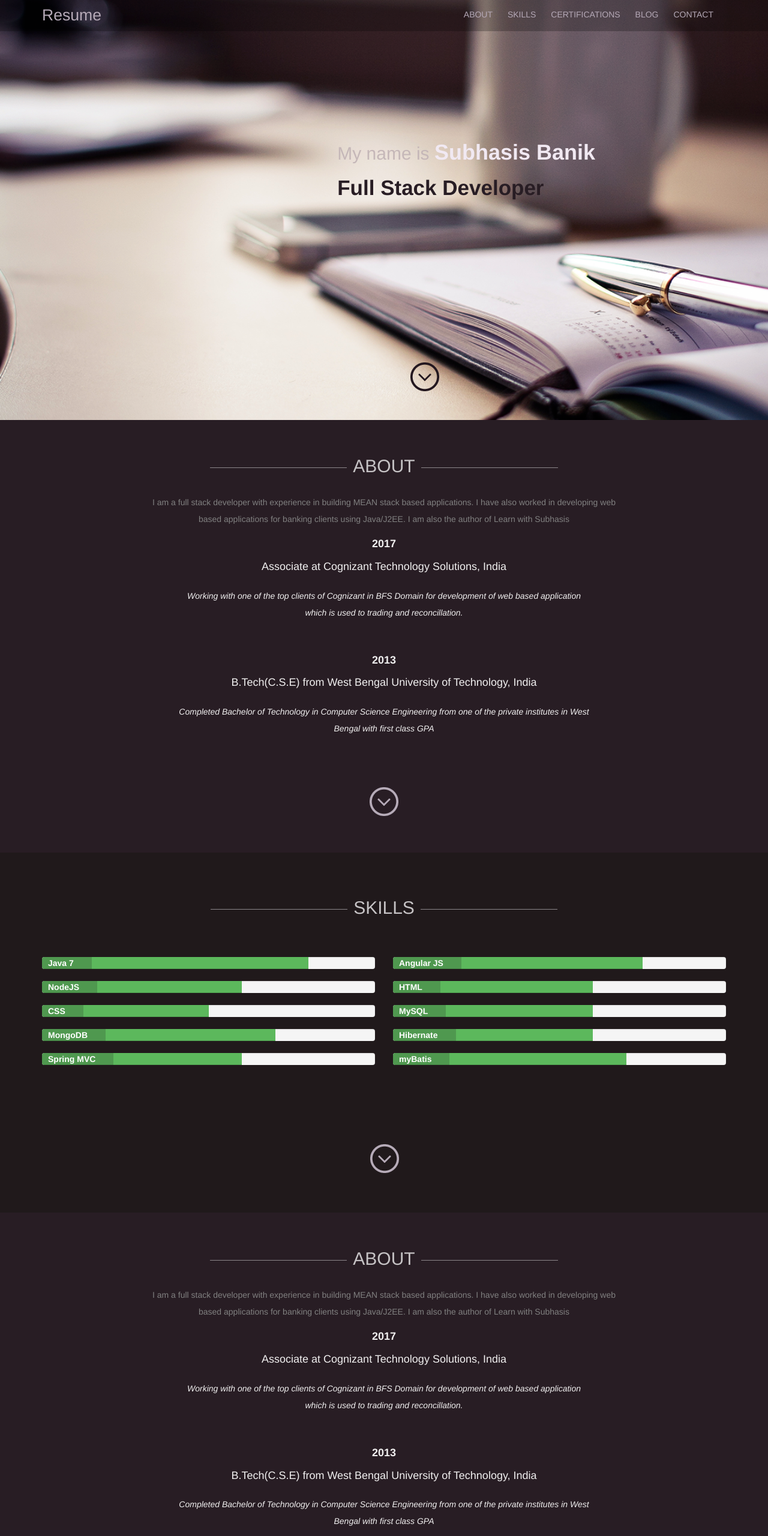
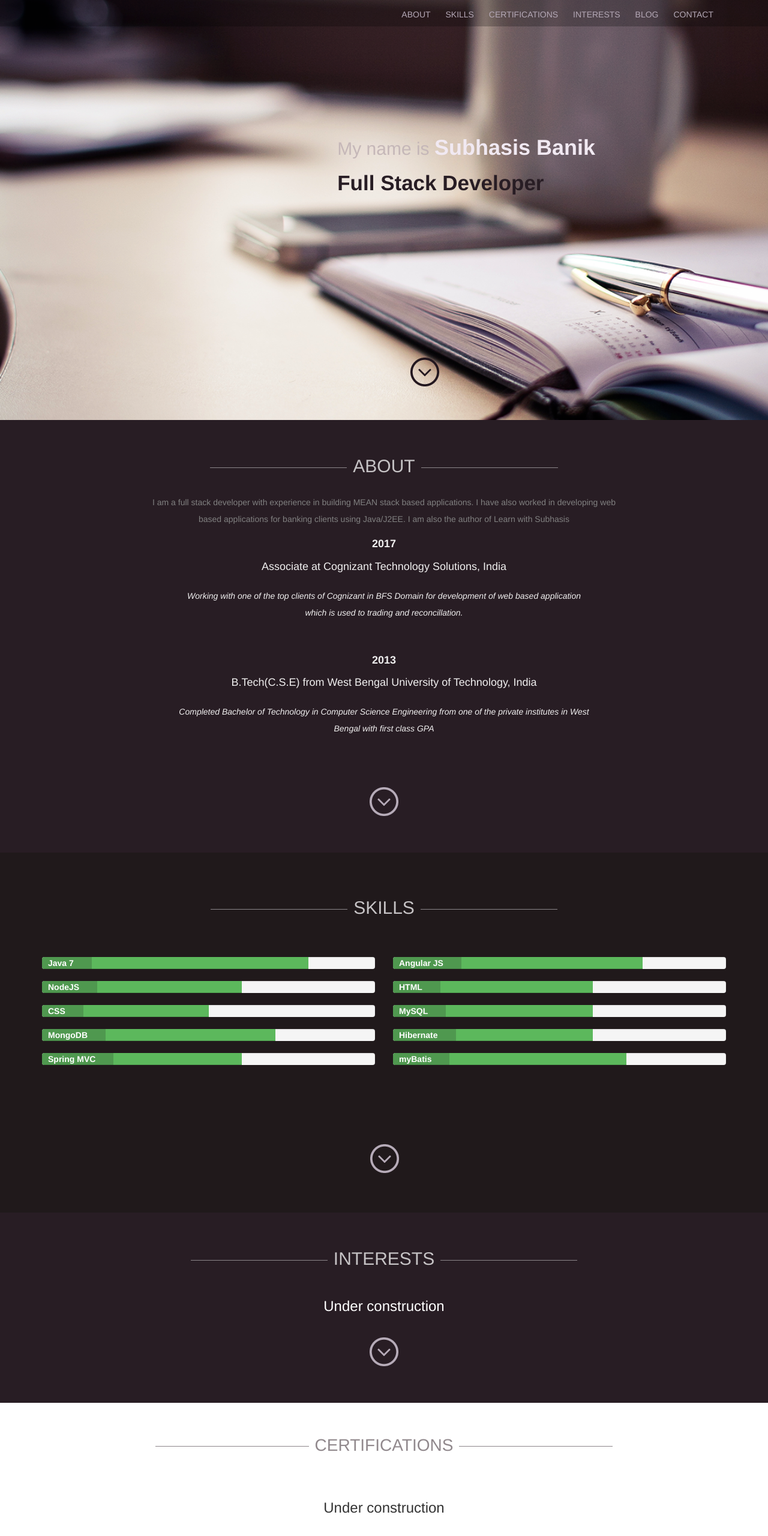
Before and after one commit to eternitydaemon/eternitydaemon.github.io, a plain HTML site: page index.html in a window 1280 px wide. Shown: the top 2560 px of the page at 60% size. Drawn offline with nearby package versions, Linux system fonts and the light colour scheme.

Commit message:
under construction

```diff
--- a/index.html
+++ b/index.html
@@ -9,16 +9,13 @@ Author: Subhasis Banik
   	<script src="js/move-top.js"></script>
 	<script src="js/easing.js"></script>
 	<script src="https://maxcdn.bootstrapcdn.com/bootstrap/3.3.7/js/bootstrap.min.js"></script>
-	<!-- <script src="js/index.js"></script> -->
 
-	<!-- <link href="css/bootstrap.css" rel='stylesheet' type='text/css' /> -->
 	<link href="css/style.css" rel="stylesheet" type="text/css" media="all" />
 	<link href='http://fonts.googleapis.com/css?family=Lato:100,300,400,700,900' rel='stylesheet' type='text/css'>
-	<!-- <link rel="stylesheet" href="css/circle.css"> -->
+
 	<link rel="stylesheet" href="https://maxcdn.bootstrapcdn.com/bootstrap/3.3.7/css/bootstrap.min.css">
 	<meta name="viewport" content="width=device-width, initial-scale=1">
 
-	<!-- script type="application/x-javascript"> addEventListener("load", function() { setTimeout(hideURLbar, 0); }, false); function hideURLbar(){ window.scrollTo(0,1); } </script> -->
 </head>
 <body>
 <!-- ----headerbg starts------- -->
@@ -27,15 +24,16 @@ Author: Subhasis Banik
 	   <div class="header">
 		 <!-- ----container starts------- -->
 			  <div class="container">
-				   <div class="logo">
+				   <!-- <div class="logo">
 						<a href="#">Resume</a>
-				   </div>
+				   </div> -->
 				  <!-- ----Navigation starts------- -->
 				  <div class="nav">
 					 <ul>
 						 <li><a class="scroll" href="#about">ABOUT</a></li>
 						 <li><a class="scroll" href="#skills">SKILLS</a></li>
 						 <li><a class="scroll" href="#port">CERTIFICATIONS</a></li>
+						 <li><a class="scroll" href="#interests">INTERESTS</a></li>
 						 <li><a class="scroll" href="#contact">BLOG</a></li>
 						 <li><a class="scroll" href="#contact">CONTACT</a></li>
 					 </ul>
@@ -212,14 +210,15 @@ Author: Subhasis Banik
 	  </div>
 	 <!-- ----SKILLS Ends------- -->
 	 <!-- ----About starts------- -->
-	   <div id="about" class="about">
+	   <div id="interests" class="about">
 		 <div class="container">
 			   <div class="header-section text-center">
-				  <h2><span> </span>ABOUT<span> </span></h2>
+				  <h2><span> </span>INTERESTS<span> </span></h2>
 				  </div>
-				 <span><p>I am a full stack developer with experience in building MEAN stack based applications. I have also worked in developing web based applications for banking clients using Java/J2EE. I am also the author of <a id="blogUrl" href="www.subhasisbanik.com/blog">Learn with Subhasis</a></p></span>
+				  <h3>Under construction</h3>
+				 <!-- <span><p>I am a full stack developer with experience in building MEAN stack based applications. I have also worked in developing web based applications for banking clients using Java/J2EE. I am also the author of <a id="blogUrl" href="www.subhasisbanik.com/blog">Learn with Subhasis</a></p></span> -->
 
-			  <div class="years">
+			  <!-- <div class="years">
 				<h4><b>2017</b></h4>
 				 <span><h4>Associate at Cognizant Technology Solutions, India</h4></span>
 				 <p><i>Working with one of the top clients of Cognizant in BFS Domain for development of web based application which is used to trading and reconcillation.</i></p>
@@ -229,7 +228,7 @@ Author: Subhasis Banik
 				 <h4><b>2013</b></h4>
 				 <span><h4>B.Tech(C.S.E) from West Bengal University of Technology, India</h4></span>
 				 <p><i>Completed Bachelor of Technology in Computer Science Engineering from one of the private institutes in West Bengal with first class GPA</i></p>
-			  </div>
+			  </div>  -->
 
 			   <!-- <div class="years">
 				 <h4><b>2009</b></h4>
@@ -251,11 +250,9 @@ Author: Subhasis Banik
 			  </div>
 			  <div class="container">
 				  <div class="portfolio-grids">
-					  <div class="portfolio-grid col-md-4">
-						 <!-- <a href="#"><img src="images/monitr1.png"></a> -->
-						  <p>Proin gravida nibh vel velit auctor aliquet.
-							 Aenean sollicitudin, lorem quis bibendum</p>
-						  <!-- <a class="rightarrow" href="#"><span> </span></a> -->
+				  <h3>Under construction</h3>
+					  <!-- <div class="portfolio-grid col-md-4">
+
 					  </div>
 					  <div class="portfolio-grid col-md-4">
 						  <a href="#"><img src="images/monitr2.png"></a>
@@ -268,7 +265,7 @@ Author: Subhasis Banik
 						  <p>Proin gravida nibh vel velit auctor aliquet.
 							 Aenean sollicitudin, lorem quis bibendum</p>
 						  <a class="rightarrow" href="#"><span> </span></a>
-					  </div>
+					  </div> -->
 					  <div class="clear"> </div>
 				  </div>
 				  <a class="portdown scroll" href="#contact"><span> </span></a>
@@ -295,7 +292,7 @@ Author: Subhasis Banik
 						   <a href="https://www.facebook.com/subhasisbanik"><img src="images/fb.png"></a>
 					   </div>
 					   <p><span class="glyphicon glyphicon-phone"></span>+(91)-(9804769656)</p>
-					   <p><span class="glyphicon glyphicon-envelope"></span>  subhasisbanik@gmail.com</p>
+					   <p ><a style="color:grey" href="mailto:subhasisbanik@gmail.com"><span class="glyphicon glyphicon-envelope"></span> subhasisbanik@gmail.com</a></p>
 				  </div>
 			 </div>
 
@@ -307,7 +304,7 @@ Author: Subhasis Banik
 					 <input type="text" class="text" value="E-mail" onfocus="this.value = '';" onblur="if (this.value == '') {this.value = 'E-mail';}">
 					 <textarea rows="2" cols="70" onfocus="if(this.value == 'Your Message') this.value='';" onblur="if(this.value == '') this.value='Your Message';" >Your Message</textarea>
 					 <div class="clear"> </div>
-					 <input type="submit" value="SEND">
+					 <!-- <input type="submit" value="SEND">  -->
 				 </form>
 				 </div>
 				  </div>
```
